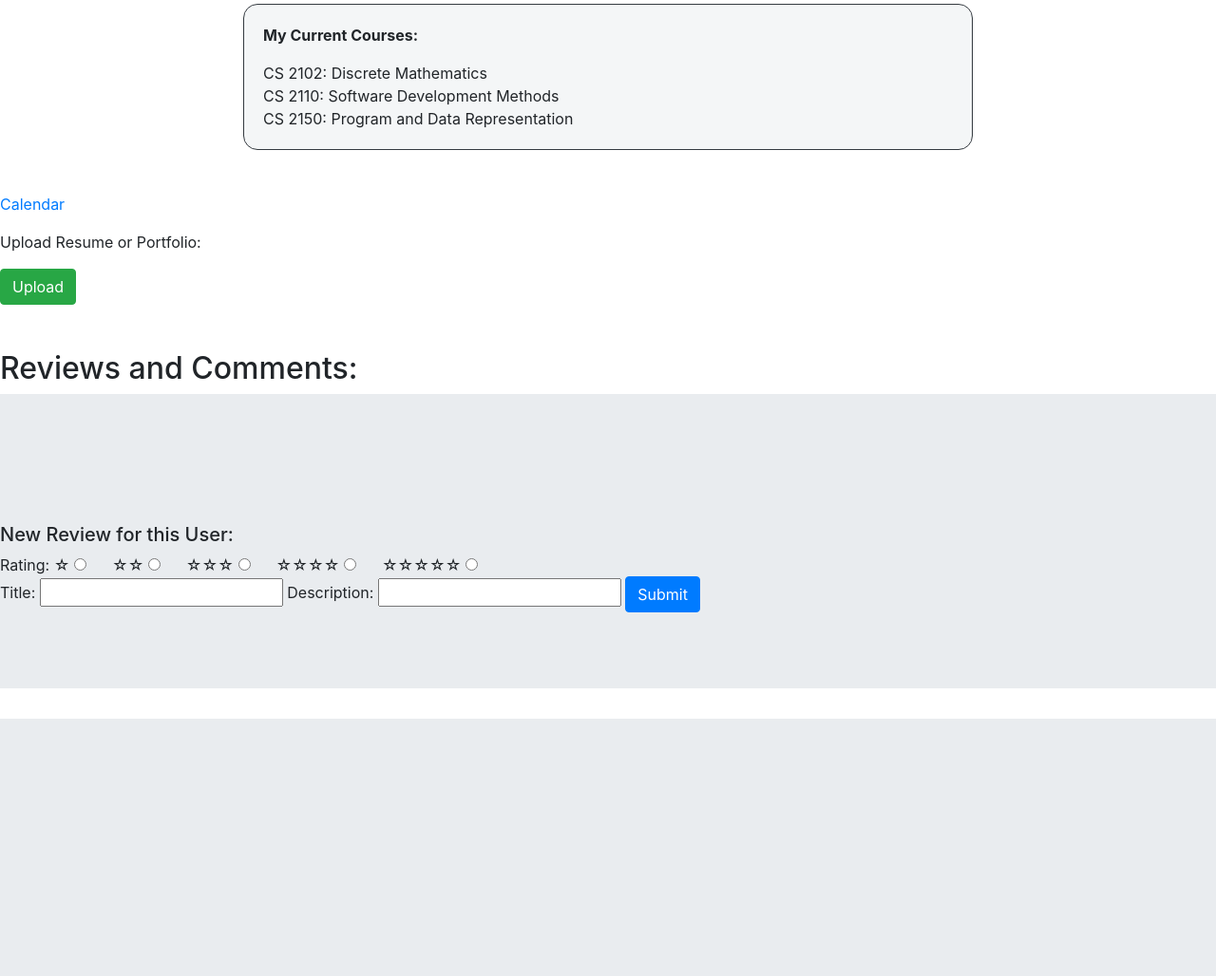
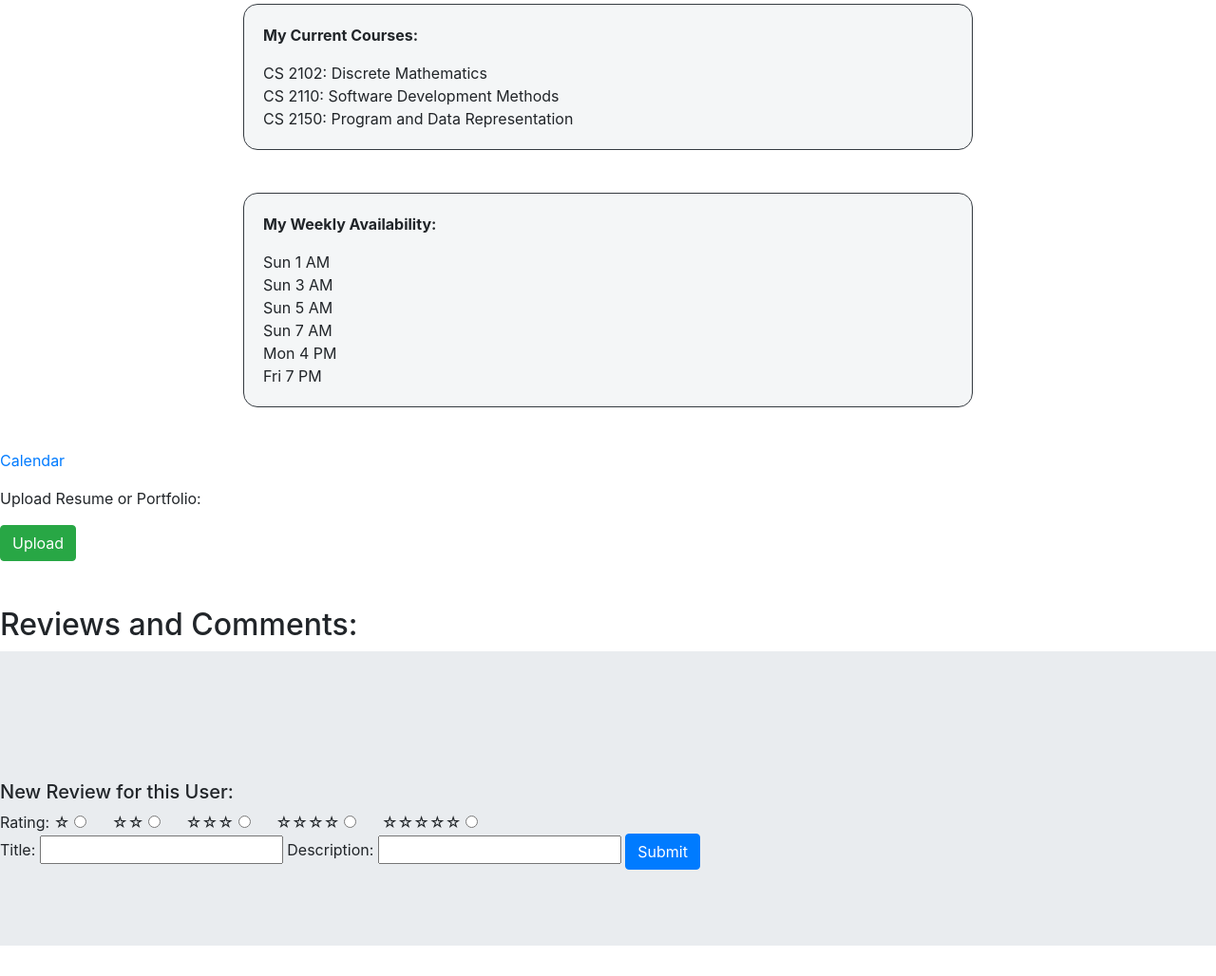
Before and after one commit to matthewcockrell/skilletz, a Django app: a page that uses pages/templates/pages/profile.html in a window 1280 px wide. Shown: the part 596-1624 px from the top of the page at 95% size. Before the commit the page ends 1353 px from the top, so only its background shows below. Run offline with Django 3.2, Linux system fonts and the light colour scheme; data comes from the database, SQL or seed files in the repository; both versions use the stored data as it was after the commit; some libraries are stand-ins or nearby versions.

Commit message:
add availability hours v1

```diff
--- a/login/models.py
+++ b/login/models.py
@@ -6,6 +6,17 @@ from django.dispatch import receiver
 from django.core.validators import MaxValueValidator
 
 from .majors import UVA_MAJOR_CHOICES
+
+class Hour(models.Model):
+    class Meta:
+        ordering = ('day', 'hour')
+
+    day = models.PositiveSmallIntegerField(help_text='Index of day within week (Ex. Sun = 0, Mon = 1, ... Sat = 6)')
+    hour = models.PositiveSmallIntegerField(help_text='Index of hor within day (Ex. 12am = 0, 1am = 1, ... 11pm = 23)')
+    display_text = models.CharField(max_length=20, help_text='display string used in views')
+
+    def __str__(self):
+        return self.display_text
 
 class Course(models.Model):
     class Meta:
@@ -31,6 +42,7 @@ class Profile(models.Model):
     #resume = models.FileField(upload_to='documents/')
     courses = models.ManyToManyField(Course)
     bio = models.TextField(null=True)
+    availability = models.ManyToManyField(Hour, through='AvailabilityEntry')
 
     def has_been_initialized(self):
         return len(self.first_name) > 0 or len(self.last_name) > 0 or self.graduation_year != 2000 or self.major != 'Undeclared' or self.computing_id != ''
@@ -47,6 +59,11 @@ class Profile(models.Model):
     def save_user_profile(sender, instance, **kwargs):
         instance.profile.save()
 
+class AvailabilityEntry(models.Model):
+    hour = models.ForeignKey(Hour, on_delete=models.CASCADE)
+    profile = models.ForeignKey(Profile, on_delete=models.CASCADE)
+    notes = models.CharField(max_length=50, help_text='Additional notes for this hour')
+
 class Comment(models.Model):
     computing_id = models.CharField(max_length=7, default = '')
     comment_title = models.CharField(max_length = 500, default = '')
--- a/pages/forms.py
+++ b/pages/forms.py
@@ -4,4 +4,4 @@ from login.models import Profile
 class ProfileEditForm(ModelForm):
     class Meta:
         model = Profile
-        fields = ['first_name', 'last_name', 'graduation_year', 'major', 'computing_id', 'courses', 'bio']
+        fields = ['first_name', 'last_name', 'graduation_year', 'major', 'computing_id', 'courses', 'availability', 'bio']
--- a/pages/templates/pages/profile.html
+++ b/pages/templates/pages/profile.html
@@ -30,6 +30,12 @@
 				<p><b> My Current Courses: </b></p>
 				{% for course in user.courses.all %}
 						{{course.mnemonic}} {{course.number}}: {{course.title}}<br>
+				{% endfor %}
+				</div>
+				<div style="padding-left: 20px; padding-right: 20px; padding-top: 20px; padding-bottom: 20px;text-align: left;width: 60%; margin:3.5%; background: #f4f6f7; border-radius:15px; border: 1px solid #343a40"
+				<p><b>My Weekly Availability: </b></p>
+				{% for ai in user.availability.all %}
+						{{ai.display_text}}<br>
 				{% endfor %}
 				</div>
 			</center>
--- a/pages/views.py
+++ b/pages/views.py
@@ -2,13 +2,14 @@ import datetime
 
 from django.shortcuts import render, get_object_or_404
 from django.views.generic import TemplateView
+from django.views.generic.edit import ModelFormMixin
 from .filters import ProfileFilter
 from .forms import ProfileEditForm
 from django.views.generic.edit import UpdateView
 from django.urls import reverse
 from login.models import Profile, Comment
 
-from login.models import Profile
+from login.models import Profile, AvailabilityEntry
 
 class HomePageView(TemplateView):
     template_name = 'pages/home.html'
@@ -57,6 +58,13 @@ class ProfileEditView(UpdateView):
     def get_success_url(self):
         return reverse('pages:profile_page', kwargs={'computing_id':ProfileEditView.get_object(self).computing_id})
 
+    def form_valid(self, form):
+        self.object = form.save(commit=False)
+        for h in form.cleaned_data['availability']:
+            av, created = AvailabilityEntry.objects.get_or_create(profile=self.object, hour=h)
+
+        return super(ModelFormMixin, self).form_valid(form)
+
 # Create your views here.
 def search(request):
     profile_list = Profile.objects.all()
```
Also changed, not shown: db.sqlite3, login/migrations/0020_auto_20190401_2120.py (added), login/migrations/0021_auto_20190401_2121.py (added), login/migrations/0022_auto_20190401_2133.py (added).
